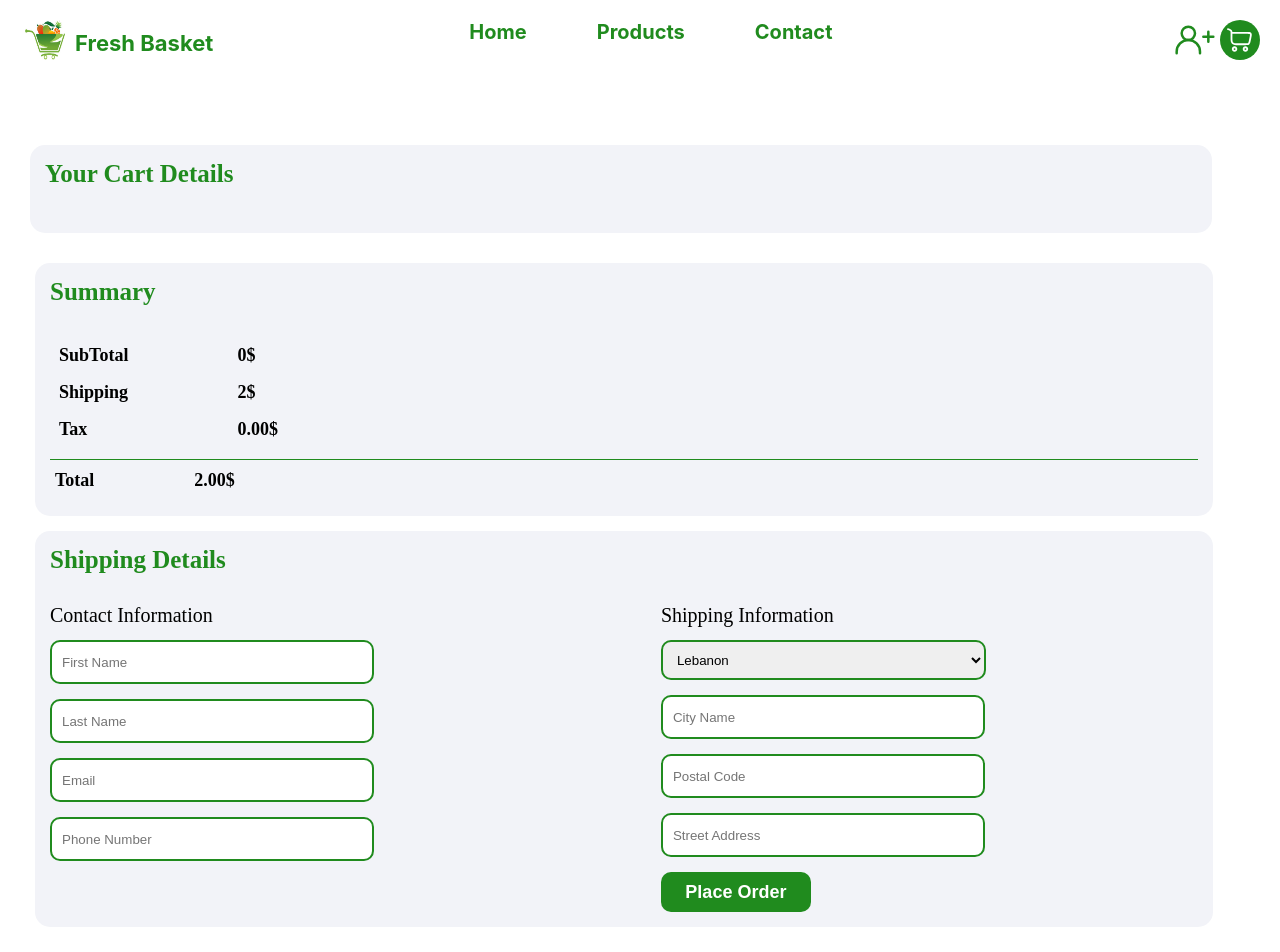
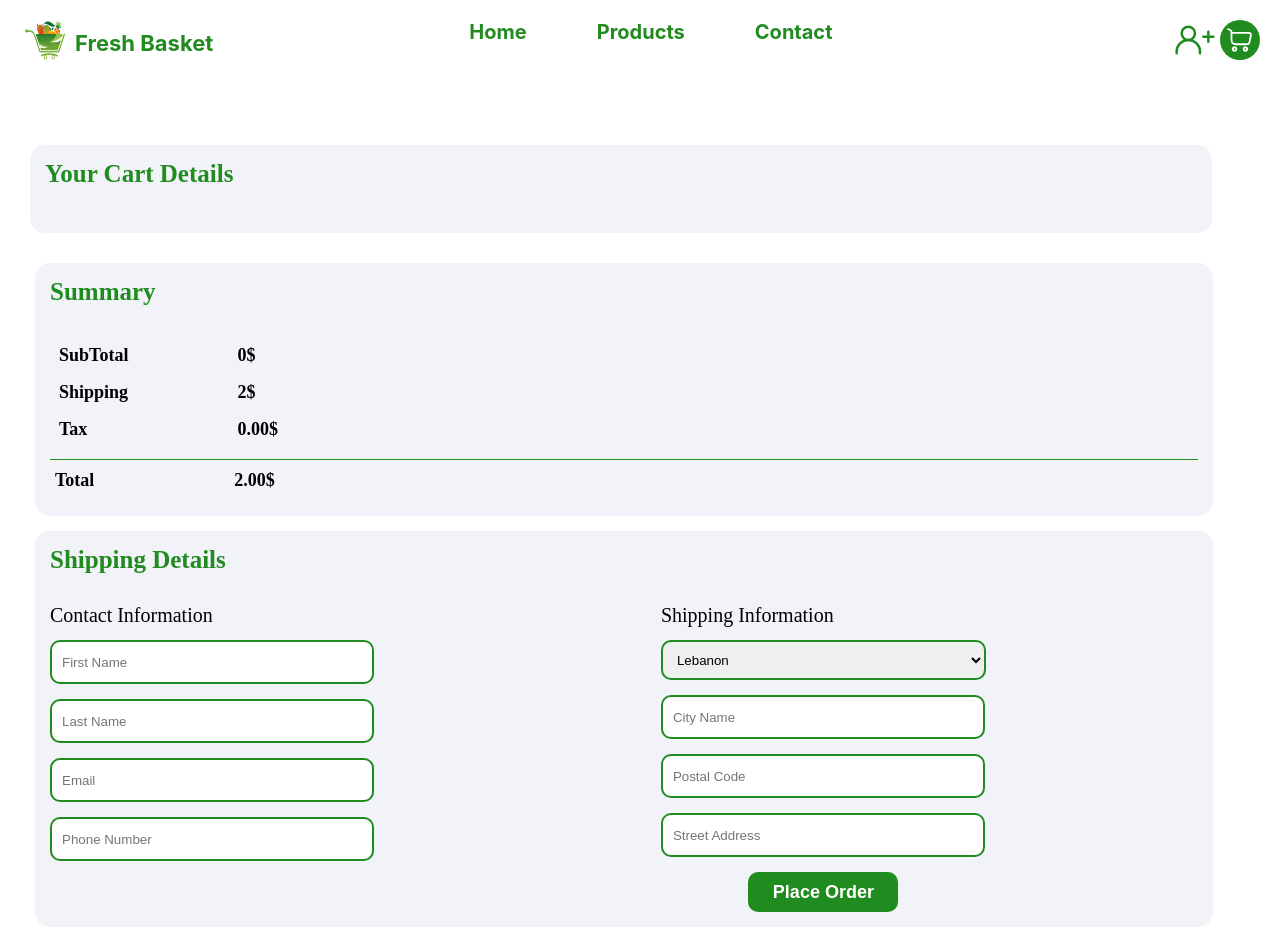
Before and after one commit to samerrouphael/Freshbasket-Front, a React (Create React App) app: page /OrderPage in a window 1280 px wide. Shown: the top 952 px of the page. Built offline with nearby package versions, Linux system fonts and the light colour scheme.

Commit message:
sat 27 1

```diff
--- a/src/Component/AdminDashboard/AdminOrderDetails.jsx
+++ b/src/Component/AdminDashboard/AdminOrderDetails.jsx
@@ -46,7 +46,7 @@ const AdminOrderDetails = () => {
         <table className="tableDes">
           <tr>
             <td>Email</td>
-            <td>Product ID</td>
+
             <td>Date</td>
             <td>Total Price</td>
             <td>status</td>
@@ -57,7 +57,7 @@ const AdminOrderDetails = () => {
           {data.map((order) => (
             <tr key={order._id}>
               <td>{order.email} </td>
-              <td>{order.productsId} </td>
+
               <td>{order.date} </td>
               <td>{order.totalPrice} </td>
               <td>{order.status} </td>
--- a/src/Component/OrderPage.jsx
+++ b/src/Component/OrderPage.jsx
@@ -225,7 +225,7 @@ const OrderPage = () => {
 
           <div className="totalCont">
             <div className="summaryTd">Total</div>
-            <div className="summaryTd">{total.toFixed(2)}$</div>
+            <div className="summaryTotal">{total.toFixed(2)}$</div>
           </div>
         </div>
 
--- a/src/Style/Dashboard.css
+++ b/src/Style/Dashboard.css
@@ -139,3 +139,11 @@
     width: 50px;
     height: 50px;
 }
+
+@media screen and (min-width: 360px) and (max-width: 1024px) {
+
+    .vendorlogin-input {
+        width: 150px;
+        height: 35px;}
+
+}
--- a/src/Style/OrderPage.css
+++ b/src/Style/OrderPage.css
@@ -57,7 +57,11 @@
     height: 40px;
     cursor: pointer;
 }
-
+.buttonorder{
+    text-align: center;
+    align-items: center;
+    justify-content: center;
+}
 .colDiv {
     width: 92%;
     display: flex;
@@ -78,12 +82,19 @@
 
 .summaryTable {
     border: none;
+
 }
 
 .summaryTd {
     font-size: 18px;
     font-weight: bold;
     padding-right: 100px;
+}
+.summaryTotal{
+    font-size: 18px;
+    font-weight: bold;
+    padding-right: 100px;
+    margin-left: 40px;
 }
 
 .totalCont {
@@ -189,7 +200,9 @@
         width: 92%;
         height: fit-content;
         padding: 0px;
-
+    }
+    .displayFlex {
+        border-bottom:none;
 
     }
 
@@ -234,7 +247,9 @@
         margin-top: 10px;
         margin-right: 100px;
     }
-
+    .buttonorder{
+       margin-left: 80px;
+    }
 
 
 }
--- a/src/Style/VendorInfo.css
+++ b/src/Style/VendorInfo.css
@@ -18,7 +18,11 @@
 }
 .button-container{
     display: flex;
-    flex-direction:column
+    flex-direction:column.buttonorder{
+        text-align: center;
+        align-items: center;
+        justify-content: center;
+    }
     ;
 }
 .vendor-table td {
```
